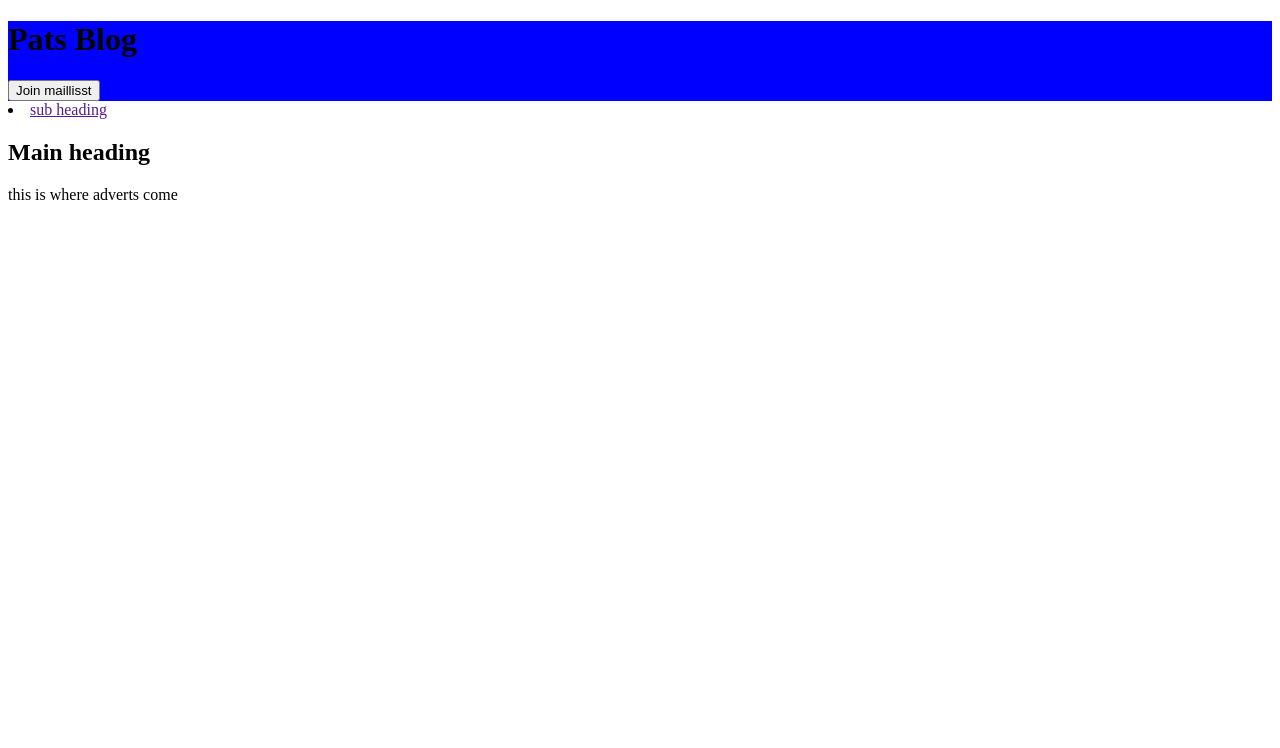
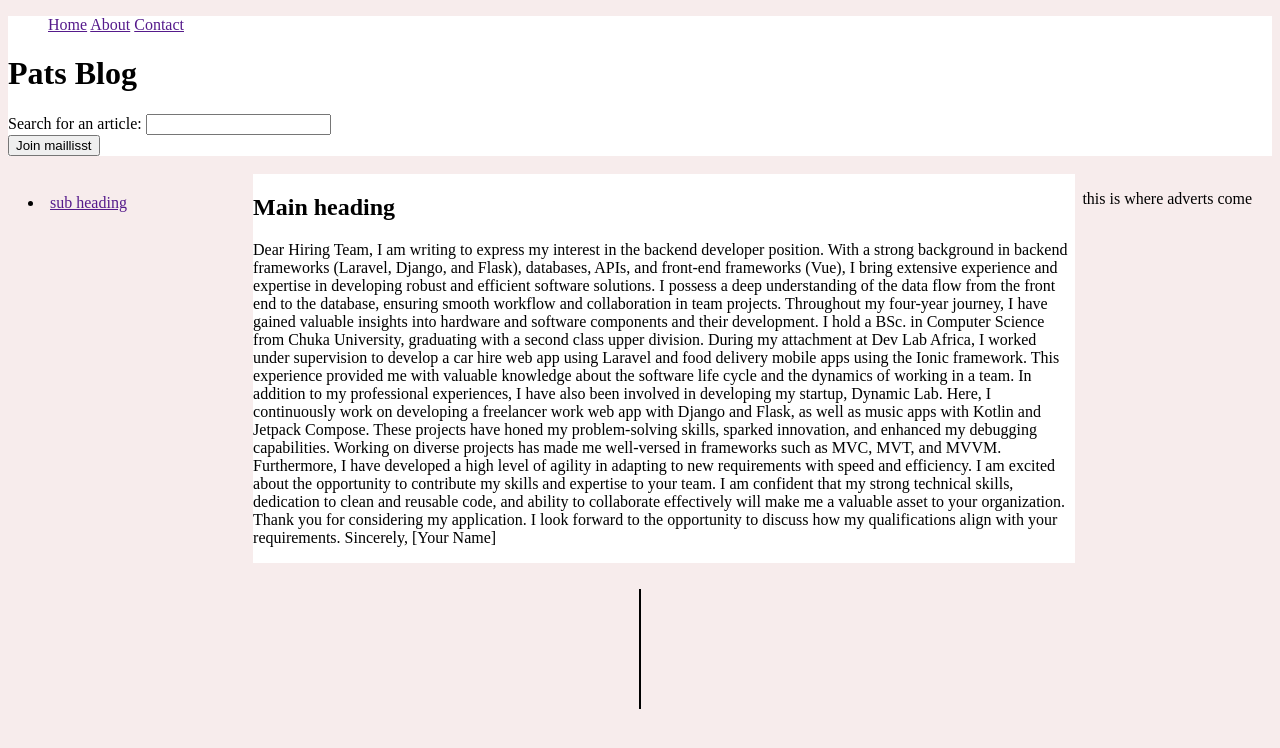
Before and after one commit to dynamic2code/Pats-Blog, a Flask app: page / in a window 1280 px wide. Shown: the top 748 px of the page. Run offline with Flask 3, Linux system fonts and the light colour scheme.

Commit message:
changes  to front end

```diff
--- a/flaskapp/app.py
+++ b/flaskapp/app.py
@@ -70,6 +70,11 @@ def saveBlog():
     cursor = conn.cursor()
 
     query = f"INSERT INTO blogs '{date}', '{heading}', '{first_par}', '{second_par}', '{third_par}', '{forth_par}', '{fivth_par}' '{image1}', '{image2}', '{author}'"
+    cursor.execute(query)
+    cursor.close()
+    conn.close()
+
+
 @app.route('/')
 def userView():
     return render_template('userView.html')
--- /dev/null
+++ b/flaskapp/static/css/userview.css
@@ -0,0 +1,70 @@
+body{
+    background-color: rgb(247, 236, 236);
+}
+.top{
+    background-color: rgb(255, 255, 255);
+    position: sticky;
+    height: 40%;
+    backdrop-filter: blur(10px);
+
+}
+.content {
+    display: flex;
+    justify-content: space-between;
+    height: 100%;
+  }
+
+  .left_div {
+    background-color: rgb(247, 236, 236);
+    flex: 0 0 15%;
+    max-width: 15%;
+    z-index: 10;
+    padding: 20px;
+    /* border-radius: 20px; */
+    backdrop-filter: blur(10px);
+  }
+
+
+  .center_div {
+    background-color: rgb(255, 255, 255);
+    flex: 0 0 70%;
+    max-width: 65%;
+
+  }
+
+
+  .right_div {
+    background-color: rgb(247, 236, 236);
+    flex: 0 0 15%;
+    max-width: 15%;
+  }
+
+  footer {
+    display: flex;
+    justify-content: space-between;
+    align-items: center;
+    height: 100px; /* Adjust the height as needed */
+  }
+
+  .about,
+  .contact {
+    flex: 1;
+    height: 100%;
+    padding: 10px;
+  }
+
+  .about {
+    text-align: left;
+    flex: 1;
+    height: 100%;
+    border-right: 2px solid black;
+    padding: 10px;
+  }
+
+  .contact {
+    text-align: right;
+  }
+
+  .mail_list{
+    display: none;
+  }
--- a/flaskapp/templates/userView.html
+++ b/flaskapp/templates/userView.html
@@ -5,19 +5,27 @@
     <meta http-equiv="X-UA-Compatible" content="IE=edge">
     <meta name="viewport" content="width=device-width, initial-scale=1.0">
     <title>law blog</title>
-    <style>
-        .top{
-            background-color: blue;
-            position: sticky;
-        }
-    </style>
+    <link rel="stylesheet" href="{{ url_for('static', filename='css/userview.css') }}">
+
 </head>
 <body>
     <div class="top">
+        <menu>
+            <menuitem label="Option 1"><a href="">Home</a></menuitem>
+            <menuitem label="Option 2"><a href="">About</a></menuitem>
+            <menuitem label="Option 3"><a href="">Contact</a></menuitem>
+        </menu>
         <h1>Pats Blog</h1>
-        <div class="searchbar"></div>
+        <div class="searchbar">
+            <form action="" method="post">
+                <label for="inputField">Search for an article:</label>
+                <input type="search" name="" id="">
+            </form>
+        </div>
         <button class="button">Join maillisst</button>
     </div>
+    <br>
+    <div class="content">
         <div class="left_div">
             <li>
                 <!-- the list of past blogs will point to a function which will get the blog and render the page -->
@@ -26,17 +34,54 @@
 
             </li>
         </div>
+        <br>
+        <br>
         <div class="center_div">
             <article class="full_article">
                 <h1>Main heading</h1>
                 <article>
-                <h2 class="sub_heading">{{sub_heading}}</h2>
-                <p class="content">{{article_content}}</p>
+                    <p>Dear Hiring Team,
+
+                        I am writing to express my interest in the backend developer position. With a strong background in backend frameworks (Laravel, Django, and Flask), databases, APIs, and front-end frameworks (Vue), I bring extensive experience and expertise in developing robust and efficient software solutions. I possess a deep understanding of the data flow from the front end to the database, ensuring smooth workflow and collaboration in team projects.
+
+                        Throughout my four-year journey, I have gained valuable insights into hardware and software components and their development. I hold a BSc. in Computer Science from Chuka University, graduating with a second class upper division. During my attachment at Dev Lab Africa, I worked under supervision to develop a car hire web app using Laravel and food delivery mobile apps using the Ionic framework. This experience provided me with valuable knowledge about the software life cycle and the dynamics of working in a team.
+
+                        In addition to my professional experiences, I have also been involved in developing my startup, Dynamic Lab. Here, I continuously work on developing a freelancer work web app with Django and Flask, as well as music apps with Kotlin and Jetpack Compose. These projects have honed my problem-solving skills, sparked innovation, and enhanced my debugging capabilities. Working on diverse projects has made me well-versed in frameworks such as MVC, MVT, and MVVM. Furthermore, I have developed a high level of agility in adapting to new requirements with speed and efficiency.
+
+                        I am excited about the opportunity to contribute my skills and expertise to your team. I am confident that my strong technical skills, dedication to clean and reusable code, and ability to collaborate effectively will make me a valuable asset to your organization.
+
+                        Thank you for considering my application. I look forward to the opportunity to discuss how my qualifications align with your requirements.
+
+                        Sincerely,
+                        [Your Name]</p>
+                    <!-- <h2 class="sub_heading">{{sub_heading}}</h2>
+                    <p class="article_content">{{article_content}}</p> -->
                 </article>
             </article>
+
         </div>
-    <div class="advert_div">
+        <div class="right_div">
             <p>this is where adverts come </p>
+        </div>
+    </div>
+    <br>
+    <br>
+    <footer>
+        <div class="about">
+
+        </div>
+        <div class="contact">
+
+        </div>
+    </footer>
+
+    <div class="mail_list">
+        <form action="" method="post">
+            <label for="name">Enter your name</label>
+            <input type="text" name="name" id="">
+            <label for="email">Enter your email:</label>
+            <input type="email" name="email" id="">
+        </form>
     </div>
 </body>
 </html>
```
Lines whose indentation alone changed are shown as unchanged.
